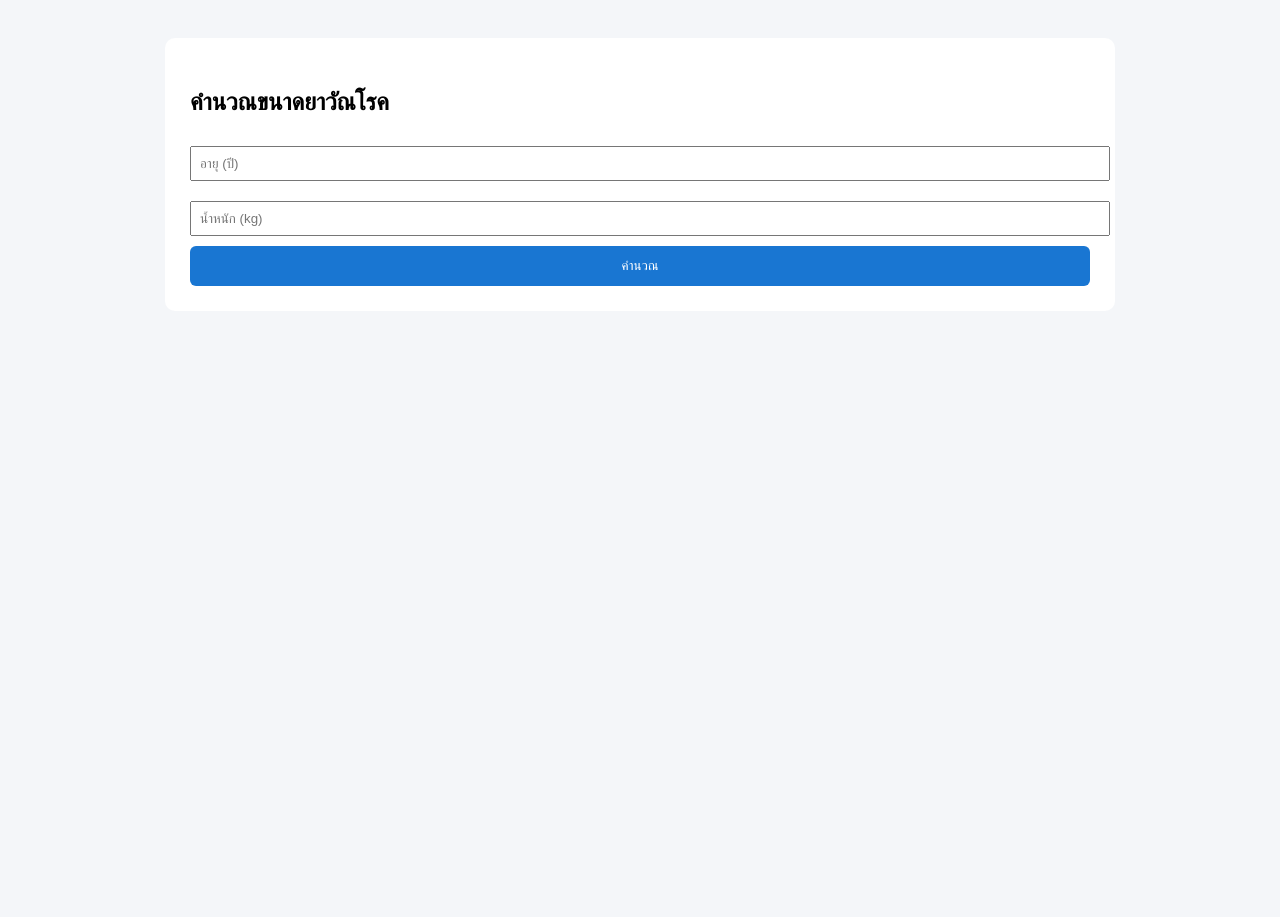
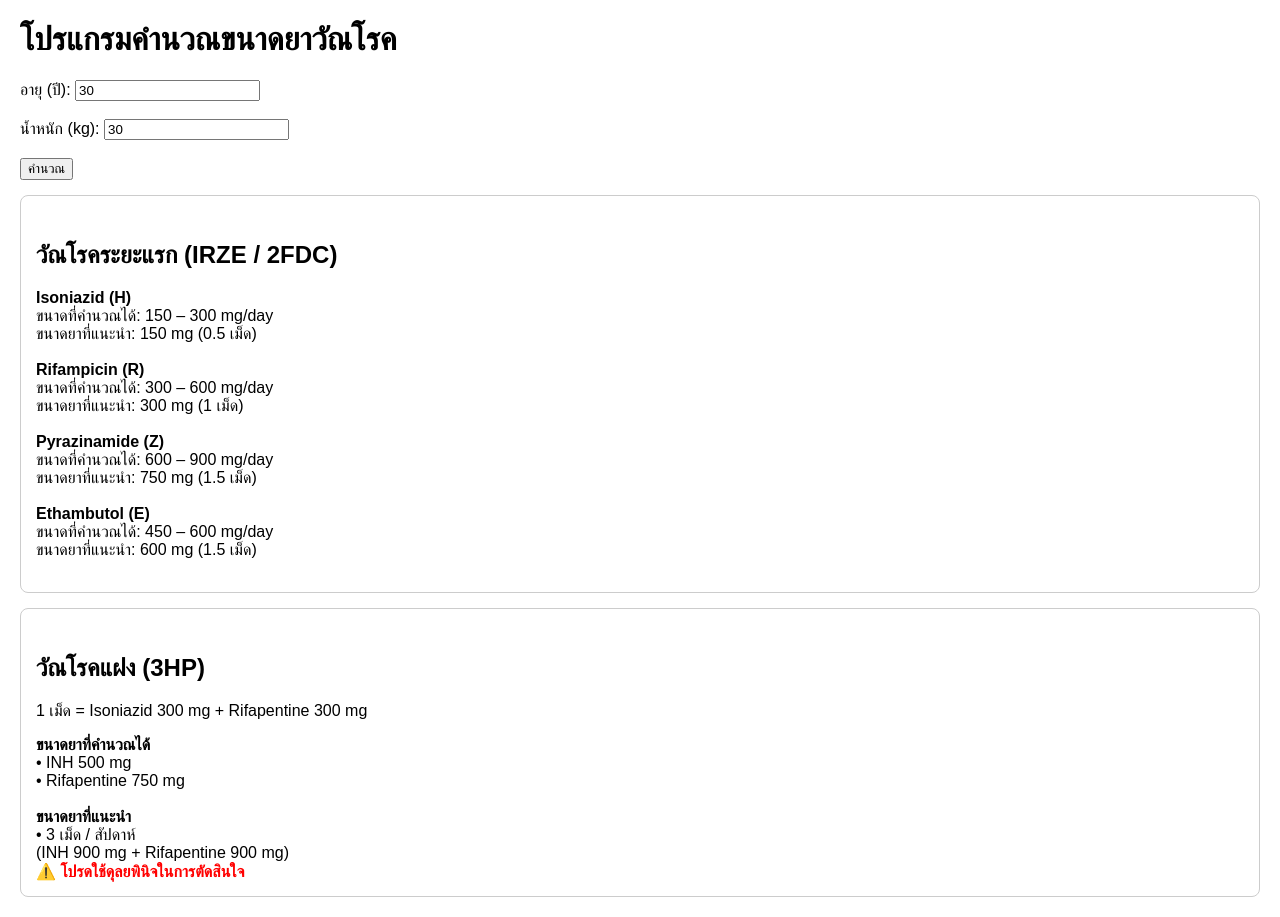
Before and after one commit to popsssdpc7/tb-dose-calculator, a plain HTML site: page index.html in a window 1280 px wide. Both pictures are taken after a click on the button "คำนวณ". Before the commit the page ends 800 px from the top, so only its background shows below. Drawn offline with Linux system fonts and the light colour scheme.

Commit message:
Update index.html

```diff
--- a/index.html
+++ b/index.html
@@ -4,161 +4,106 @@
 <meta charset="UTF-8">
 <title>TB Drug Dose Calculator</title>
 <style>
-body{font-family:Arial;background:#f4f6f9;padding:30px}
-.container{max-width:900px;margin:auto;background:#fff;padding:25px;border-radius:10px}
-h2,h3{margin-top:25px}
-.drug{margin-bottom:15px;padding-bottom:10px;border-bottom:1px dashed #ccc}
-.alert{color:red;font-weight:bold}
-small{color:#555}
-button{width:100%;padding:12px;background:#1976d2;color:#fff;border:none;border-radius:6px}
-input{width:100%;padding:8px;margin:10px 0}
+    body { font-family: Arial, sans-serif; margin: 20px; }
+    h2 { margin-top: 30px; }
+    .box { border: 1px solid #ccc; padding: 15px; margin-top: 15px; border-radius: 8px; }
+    .warn { color: red; font-weight: bold; }
 </style>
 </head>
+<body>
 
-<body>
-<div class="container">
-<h2>คำนวณขนาดยาวัณโรค</h2>
+<h1>โปรแกรมคำนวณขนาดยาวัณโรค</h1>
 
-<input type="number" id="age" placeholder="อายุ (ปี)">
-<input type="number" id="weight" placeholder="น้ำหนัก (kg)">
+<label>อายุ (ปี): </label>
+<input type="number" id="age" value="30"><br><br>
 
-<button onclick="calc()">คำนวณ</button>
+<label>น้ำหนัก (kg): </label>
+<input type="number" id="weight" value="30"><br><br>
+
+<button onclick="calculate()">คำนวณ</button>
+
 <div id="result"></div>
-</div>
 
 <script>
-function roundHalf(x){return Math.ceil(x*2)/2;}
-
-function doseRange(w,min,max,maxDose){
-  let lo=w*min, hi=w*max;
-  return {
-    min:Math.round(Math.min(lo,maxDose)),
-    max:Math.round(Math.min(hi,maxDose))
-  };
+function roundHalfTablet(mg, tablet) {
+    return Math.ceil(mg / (tablet / 2)) * (tablet / 2);
 }
 
-function recommend(range,strength,maxDose){
-  let out=[];
-  for(let t=0.5;t<=10;t+=0.5){
-    let d=t*strength;
-    if(d>=range.min && d<=range.max && d<=maxDose){
-      out.push(`${t} เม็ด (${d} mg)`);
+function calculate() {
+    const age = Number(document.getElementById("age").value);
+    const wt = Number(document.getElementById("weight").value);
+    let html = "";
+
+    /* ================= IRZE / 2FDC ================= */
+    html += `<div class="box"><h2>วัณโรคระยะแรก (IRZE / 2FDC)</h2>`;
+
+    const drugs = [
+        { name: "Isoniazid (H)", min: 5, max: 10, tab: 300 },
+        { name: "Rifampicin (R)", min: 10, max: 20, tab: 300 },
+        { name: "Pyrazinamide (Z)", min: 20, max: 30, tab: 500 },
+        { name: "Ethambutol (E)", min: 15, max: 20, tab: 400 }
+    ];
+
+    drugs.forEach(d => {
+        const minDose = d.min * wt;
+        const maxDose = d.max * wt;
+        let recDose = roundHalfTablet(minDose, d.tab);
+
+        if (recDose < minDose) recDose += d.tab / 2;
+
+        html += `
+        <b>${d.name}</b><br>
+        ขนาดที่คำนวณได้: ${Math.round(minDose)} – ${Math.round(maxDose)} mg/day<br>
+        ขนาดยาที่แนะนำ: ${recDose} mg (${recDose / d.tab} เม็ด)<br><br>
+        `;
+    });
+
+    html += `</div>`;
+
+    /* ================= Latent TB : 3HP ================= */
+    html += `<div class="box"><h2>วัณโรคแฝง (3HP)</h2>
+    <p>1 เม็ด = Isoniazid 300 mg + Rifapentine 300 mg</p>`;
+
+    let inhCalc = 0;
+    let rptCalc = 0;
+    let note = "";
+
+    if (age >= 2 && age <= 14) {
+        if (wt <= 15) { inhCalc = 300; rptCalc = 300; }
+        else if (wt <= 23) { inhCalc = 500; rptCalc = 450; }
+        else if (wt <= 30) { inhCalc = 600; rptCalc = 600; }
+        else { inhCalc = 700; rptCalc = 750; }
+    } else {
+        inhCalc = Math.ceil((15 * wt) / 100) * 100;
+        if (inhCalc > 900) inhCalc = 900;
+        rptCalc = wt <= 50 ? 750 : 900;
     }
-  }
-  return out.length
-    ? "• " + out.join("<br>• ")
-    : "<span class='alert'>⚠ ไม่สามารถจัดขนาดยาที่เหมาะสมได้</span>";
-}
 
-function fdcCalc(w,drugs){
-  let ok=[];
-  for(let t=0.5;t<=10;t+=0.5){
-    let good=true;
-    for(let d of drugs){
-      let dose=t*d.strength;
-      if(dose<d.min||dose>d.max) good=false;
+    let tabletsByINH = Math.ceil(inhCalc / 300);
+    let tabletsByRPT = Math.ceil(rptCalc / 300);
+    let tablets = Math.max(tabletsByINH, tabletsByRPT);
+
+    let inhFinal = tablets * 300;
+    let rptFinal = tablets * 300;
+
+    if (inhFinal > inhCalc || rptFinal > rptCalc) {
+        note = `<div class="warn">⚠️ โปรดใช้ดุลยพินิจในการตัดสินใจ</div>`;
     }
-    if(good) ok.push(t);
-  }
-  return ok.length
-    ? `ขนาดยาที่แนะนำ: ${ok[0]} เม็ด`
-    : "<span class='alert'>⚠ ไม่เหมาะสมกับช่วงน้ำหนักนี้</span>";
-}
 
-function calc3HP(w,age){
-  let inh=0,rpt=0;
-  if(age>=2 && age<=14){
-    if(w<=15){inh=300;rpt=300;}
-    else if(w<=23){inh=500;rpt=450;}
-    else if(w<=30){inh=600;rpt=600;}
-    else{inh=700;rpt=750;}
-  }else{
-    inh=Math.min(Math.ceil(w*15/100)*100,900);
-    rpt=w<=50?750:900;
-  }
-  let tabs=roundHalf(Math.max(inh/300,rpt/300));
-  return {
-    inh,rpt,tabs,
-    inhDose:tabs*300,
-    rptDose:tabs*300
-  };
-}
+    html += `
+    <b>ขนาดยาที่คำนวณได้</b><br>
+    • INH ${inhCalc} mg<br>
+    • Rifapentine ${rptCalc} mg<br><br>
 
-function calc(){
-  let w=+document.getElementById("weight").value;
-  let age=+document.getElementById("age").value;
-  if(!w||w<=0||!age||age<2){alert("กรอกอายุ ≥2 ปี และน้ำหนัก");return;}
+    <b>ขนาดยาที่แนะนำ</b><br>
+    • ${tablets} เม็ด / สัปดาห์<br>
+    (INH ${inhFinal} mg + Rifapentine ${rptFinal} mg)
+    ${note}
+    </div>`;
 
-  const H=doseRange(w,4,6,300);
-  const R=doseRange(w,8,12,600);
-  const Z=doseRange(w,20,30,2000);
-  const E=doseRange(w,15,20,1200);
-
-  let html=`<h3>ยาแยกเม็ด (IRZE)</h3>`;
-
-  html+=`
-  <div class="drug"><b>Isoniazid (H) 4–6 mg/kg/day</b><br>
-  ${H.min}–${H.max} mg/day<br>
-  • 100 mg/tab<br>${recommend(H,100,300)}</div>`;
-
-  html+=`
-  <div class="drug"><b>Rifampicin (R) 8–12 mg/kg/day</b><br>
-  ${R.min}–${R.max} mg/day<br>
-  • 300 mg/tab<br>${recommend(R,300,600)}<br>
-  • 450 mg/tab<br>${recommend(R,450,600)}</div>`;
-
-  html+=`
-  <div class="drug"><b>Pyrazinamide (Z) 20–30 mg/kg/day</b><br>
-  ${Z.min}–${Z.max} mg/day<br>
-  • 500 mg/tab<br>${recommend(Z,500,2000)}</div>`;
-
-  html+=`
-  <div class="drug"><b>Ethambutol (E) 15–20 mg/kg/day</b><br>
-  ${E.min}–${E.max} mg/day<br>
-  • 500 mg/tab<br>${recommend(E,500,1200)}<br>
-  • 400 mg/tab<br>${recommend(E,400,1200)}
-  <br><span class="alert">⚠ max dose 1200 mg</span></div>`;
-
-  html+=`<h3>ยาเม็ดรวม (FDC)</h3>`;
-
-  html+=`
-  <div class="drug"><b>2FDC</b> (H75 + R150)<br>
-  ${fdcCalc(w,[
-    {strength:75,min:H.min,max:H.max},
-    {strength:150,min:R.min,max:R.max}
-  ])}</div>`;
-
-  html+=`
-  <div class="drug"><b>4FDC</b> (H75 + R150 + Z400 + E275)<br>
-  ${fdcCalc(w,[
-    {strength:75,min:H.min,max:H.max},
-    {strength:150,min:R.min,max:R.max},
-    {strength:400,min:Z.min,max:Z.max},
-    {strength:275,min:E.min,max:E.max}
-  ])}</div>`;
-
-  const hp=calc3HP(w,age);
-  html+=`
-  <h3>วัณโรคแฝง (3HP)</h3>
-  <div class="drug">
-  <b>Isoniazid + Rifapentine</b><br>
-  1 เม็ด = INH 300 mg + Rifapentine 300 mg<br><br>
-  ขนาดยาที่คำนวณได้:<br>
-  • INH ${hp.inh} mg<br>
-  • Rifapentine ${hp.rpt} mg<br><br>
-  <b>ขนาดยาที่แนะนำ:</b><br>
-  • ${hp.tabs} เม็ด / สัปดาห์<br>
-  (INH ${hp.inhDose} mg + Rifapentine ${hp.rptDose} mg)
-  </div>`;
-
-  html+=`
-  <small>
-  ⚠ การคำนวณอาจผิดพลาดได้ กรุณาตรวจสอบข้อมูลก่อนนำไปใช้<br>
-  เครื่องมือนี้ไม่ทดแทนดุลยพินิจแพทย์
-  </small>`;
-
-  document.getElementById("result").innerHTML=html;
+    document.getElementById("result").innerHTML = html;
 }
 </script>
+
 </body>
 </html>
```
